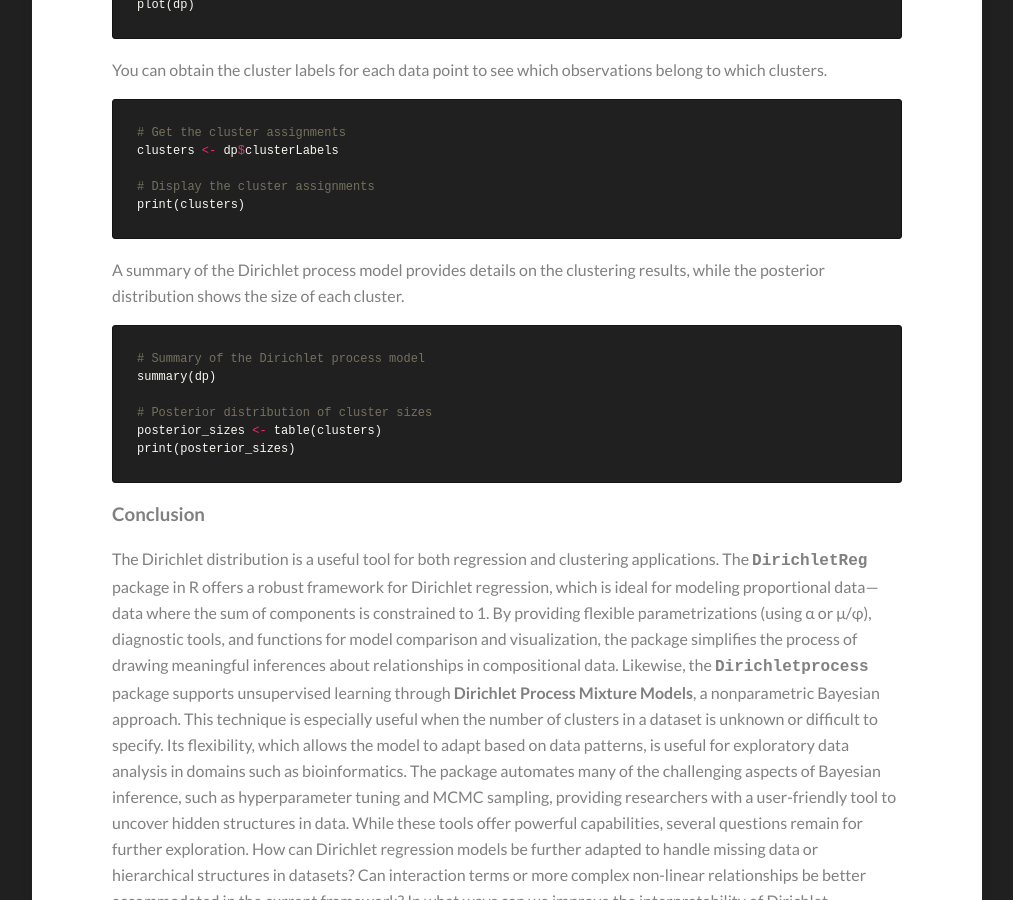
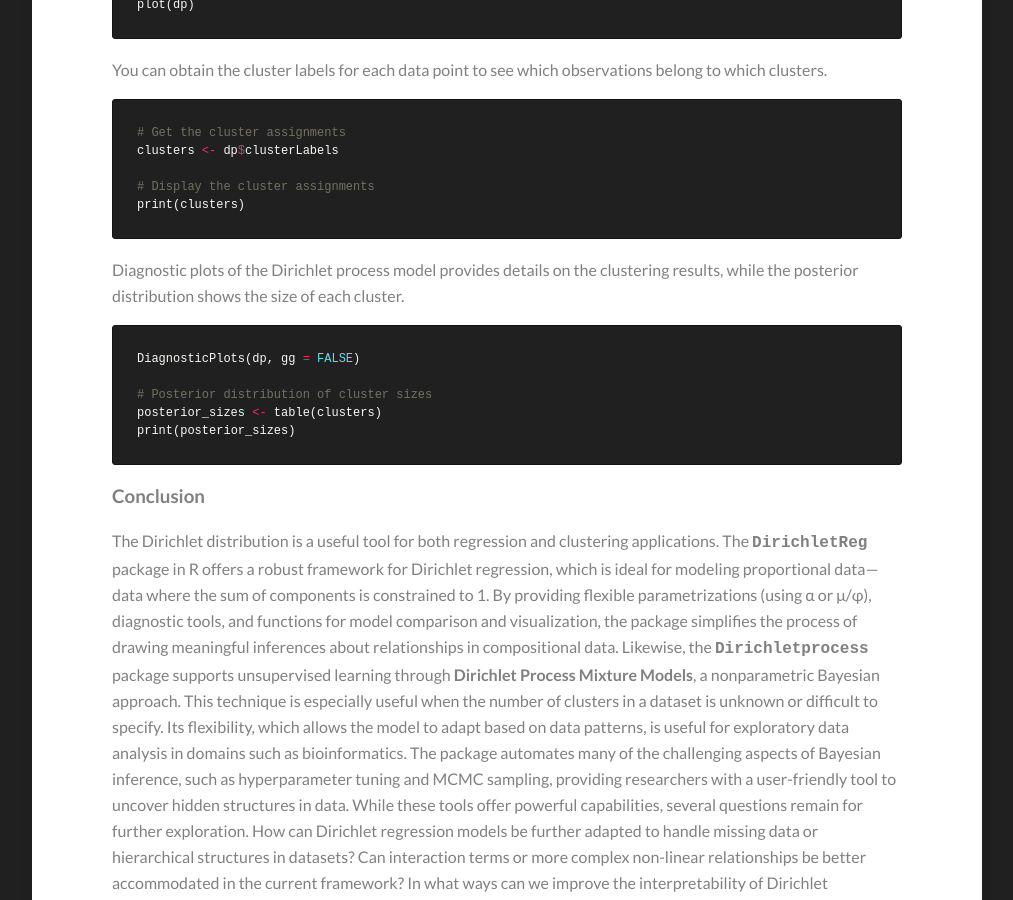
Before and after one commit to Kamran-Afzali/Kamran-Afzali.github.io, a Jekyll site: the page built from _posts/2025-02-25-Dir_Reg.md, in a window 1280 px wide and 900 px high, scrolled down 5029 px. Shown: the whole window, without its empty margins (133-1146 px from the left). Built offline with Jekyll 4.4.1, drawn with Linux system fonts in a browser that asks for light colours.

Commit message:
Update 2025-02-25-Dir_Reg.md

````diff
--- a/_posts/2025-02-25-Dir_Reg.md
+++ b/_posts/2025-02-25-Dir_Reg.md
@@ -171,11 +171,10 @@
 print(clusters)
 ```
 
-A summary of the Dirichlet process model provides details on the clustering results, while the posterior distribution shows the size of each cluster.
+Diagnostic plots of the Dirichlet process model provides details on the clustering results, while the posterior distribution shows the size of each cluster.
 
 ```r
-# Summary of the Dirichlet process model
-summary(dp)
+DiagnosticPlots(dp, gg = FALSE)
 
 # Posterior distribution of cluster sizes
 posterior_sizes <- table(clusters)
````
